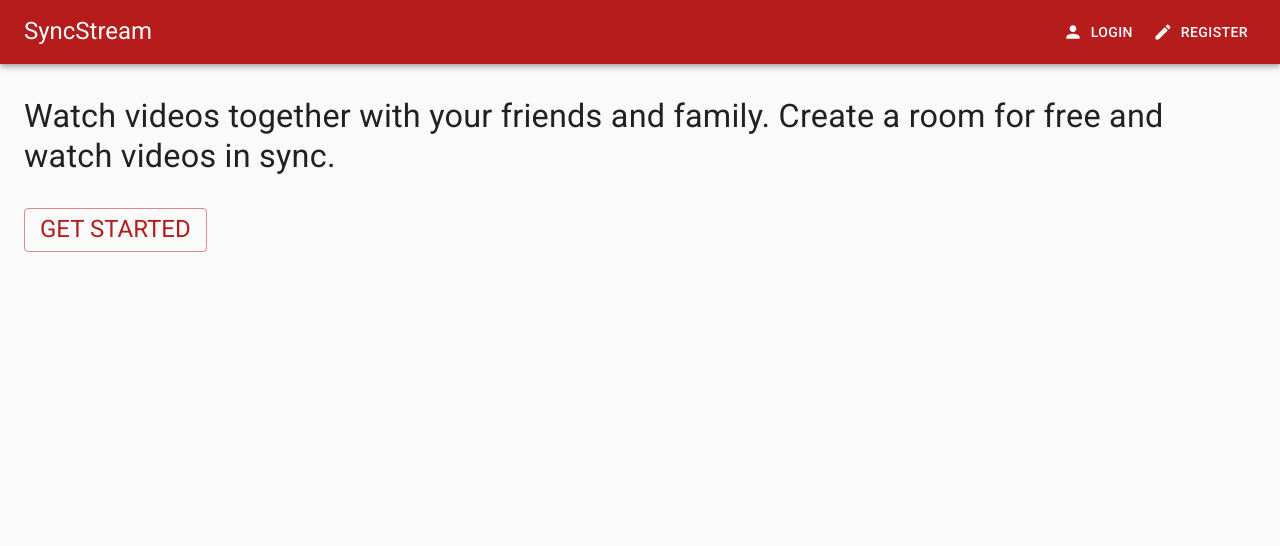
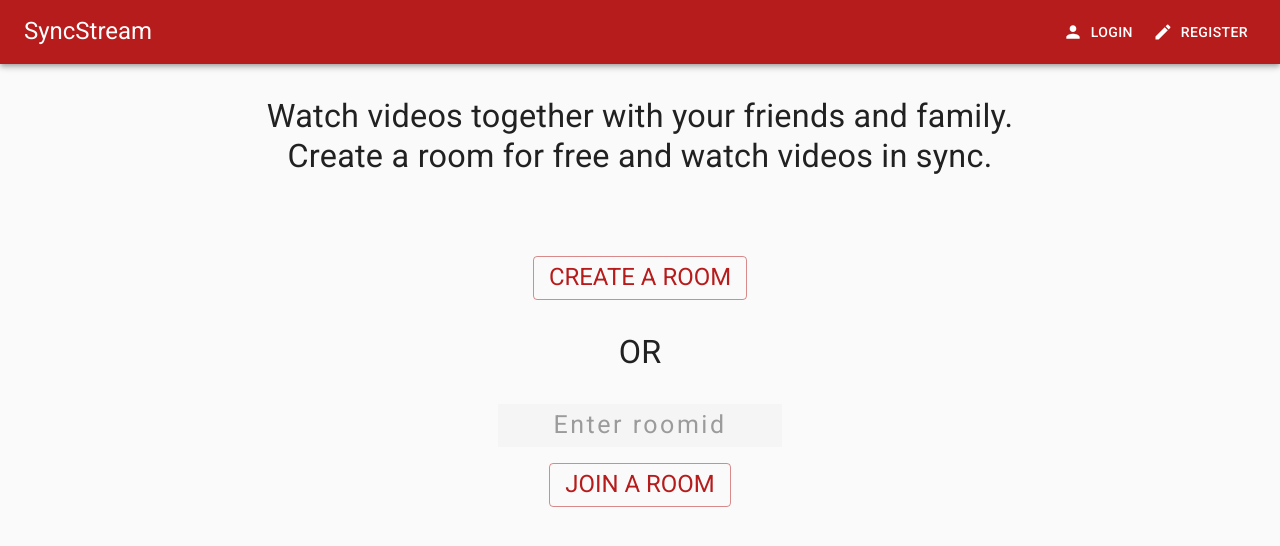
Before and after one commit to PragunSaini/SyncStream-UI, a React app: page / in a window 1280 px wide. Shown: the top 546 px of the page. Built offline with nearby package versions, Linux system fonts and the light colour scheme.

Commit message:
Routing to join room

```diff
--- a/src/App.jsx
+++ b/src/App.jsx
@@ -14,7 +14,7 @@ import Home from './pages/Home/Home';
 import Login from './pages/Login/Login';
 import Register from './pages/Register/Register';
 import Chat from './pages/Chat/Chat';
-import Stream from './pages/Stream/Stream';
+import Room from './pages/Room/Room';
 
 const App = () => {
   const muiTheme = React.useMemo(
@@ -61,8 +61,8 @@ const AppRoutes = () => {
         <Route path="/chat">
           <Chat />
         </Route>
-        <Route path="/stream">
-          <Stream />
+        <Route path="/room/:roomid(.{8})">
+          <Room />
         </Route>
         <Route exact path="/">
           <Home />
--- a/src/pages/Home/Home.jsx
+++ b/src/pages/Home/Home.jsx
@@ -1,6 +1,9 @@
-import React from 'react';
-import { Button, Typography, Container } from '@material-ui/core';
+import React, { useState } from 'react';
+import { useHistory } from 'react-router-dom';
+import { Button, Typography, Container, InputBase } from '@material-ui/core';
 import { makeStyles } from '@material-ui/core/styles';
+
+import { createRoom, joinRoom } from '../../utils/api';
 
 import MainNav from '../../components/MainNav/MainNav';
 
@@ -9,26 +12,83 @@ const useStyles = makeStyles(theme => ({
     width: '100%',
     height: '512px',
     marginTop: theme.spacing(4),
+    display: 'flex',
+    flexDirection: 'column',
+    alignItems: 'center',
   },
-  margin: {
+  text: {
+    marginBottom: theme.spacing(10),
+  },
+  form: {
+    display: 'flex',
+    flexDirection: 'column',
+  },
+  createbtn: {
     marginBottom: theme.spacing(4),
+  },
+  inputRoot: {
+    margin: theme.spacing(4, 0, 2, 0),
+    backgroundColor: theme.palette.grey[100],
+    '&:active': {
+      backgroundColor: theme.palette.grey[200],
+    },
+  },
+  inputInput: {
+    fontSize: theme.typography.h4.fontSize,
+    textAlign: 'center',
+    letterSpacing: '0.1em',
   },
 }));
 
 const Home = () => {
+  const history = useHistory();
   const classes = useStyles();
+  const [roomid, setRoomid] = useState('');
+
+  const onCreateRoom = () => {
+    createRoom()
+      .then(res => history.push(`/room/${res.data.roomid}`))
+      .catch(e => console.log(e));
+  };
+
+  const onJoinRoom = () => {
+    if (roomid.length !== 8) return;
+    joinRoom(roomid)
+      .then(res => history.push(`/room/${res.data.roomid}`))
+      .catch(e => console.log(e));
+  };
 
   return (
     <>
       <MainNav />
       <main>
         <Container className={classes.root}>
-          <Typography variant="h4" className={classes.margin}>
-            Watch videos together with your friends and family. Create a room
-            for free and watch videos in sync.
+          <Typography variant="h4">
+            Watch videos together with your friends and family.
           </Typography>
-          <Button variant="outlined" color="primary">
-            <Typography variant="h5">Get Started</Typography>
+          <Typography variant="h4" className={classes.text}>
+            Create a room for free and watch videos in sync.
+          </Typography>
+          <Button
+            variant="outlined"
+            color="primary"
+            className={classes.createbtn}
+            onClick={onCreateRoom}>
+            <Typography variant="h5">Create a Room</Typography>
+          </Button>
+          <Typography variant="h4">OR</Typography>
+          <InputBase
+            value={roomid}
+            onChange={e => setRoomid(e.target.value)}
+            classes={{ root: classes.inputRoot, input: classes.inputInput }}
+            placeholder="Enter roomid"
+          />
+          <Button
+            type="submit"
+            variant="outlined"
+            color="primary"
+            onClick={onJoinRoom}>
+            <Typography variant="h5">Join a Room</Typography>
           </Button>
         </Container>
       </main>
--- a/src/pages/Stream/Stream.jsx
+++ b/src/pages/Room/Room.jsx
@@ -25,7 +25,7 @@ const useStyles = makeStyles(theme => ({
   },
 }));
 
-const Stream = () => {
+const Room = () => {
   const classes = useStyles();
   const [viewChat, setViewChat] = useState(true);
   const [openSettings, setOpenSettings] = useState(false);
@@ -54,6 +54,4 @@ const Stream = () => {
   );
 };
 
-export default Stream;
-
-// TODO: 1) Make new shit responsive
+export default Room;
--- a/src/utils/api.js
+++ b/src/utils/api.js
@@ -24,3 +24,18 @@ export const register = async data => {
 export const refresh = async () => {
   return axios.get(`${API_URL}/login/refresh`, { headers: getHeaders() });
 };
+
+// Room create/join
+export const createRoom = async () => {
+  return axios.post(`${API_URL}/room`, {}, { headers: getHeaders() });
+};
+
+export const joinRoom = async roomid => {
+  return axios.post(
+    `${API_URL}/room/join`,
+    { roomid },
+    {
+      headers: getHeaders(),
+    }
+  );
+};
```
